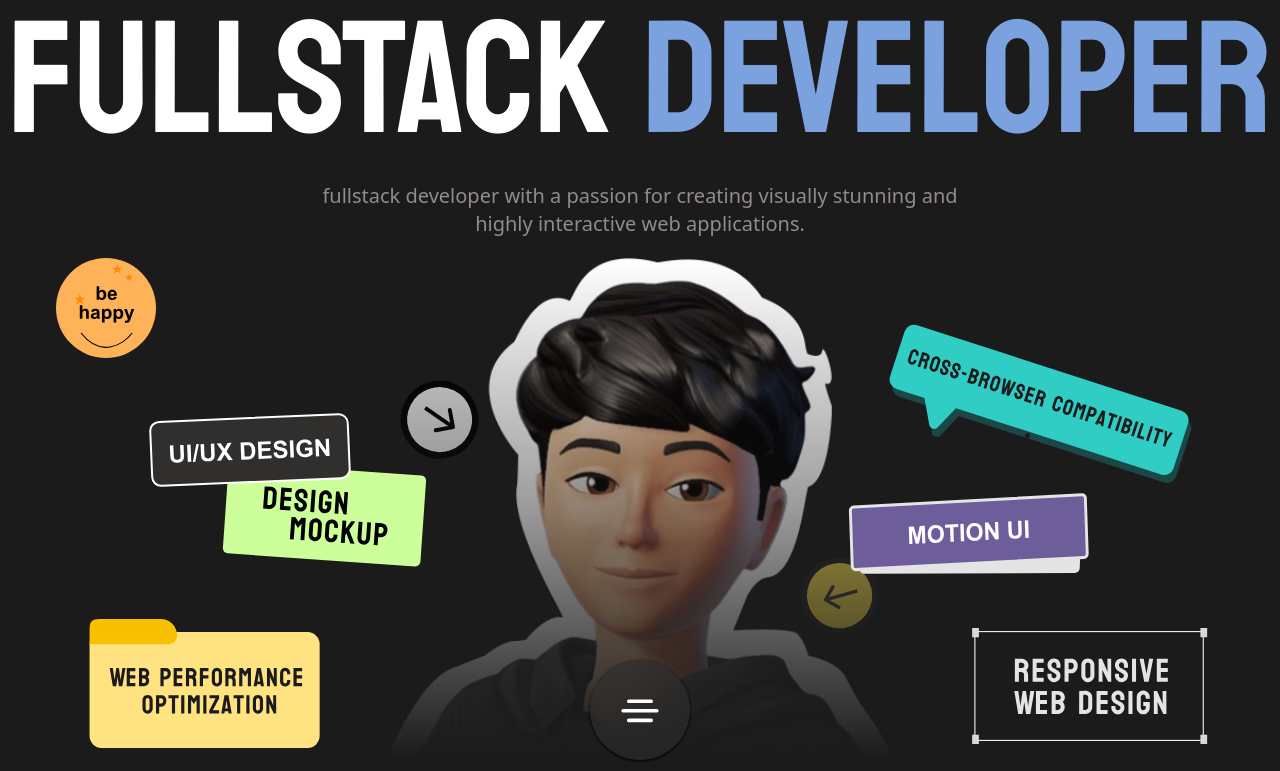
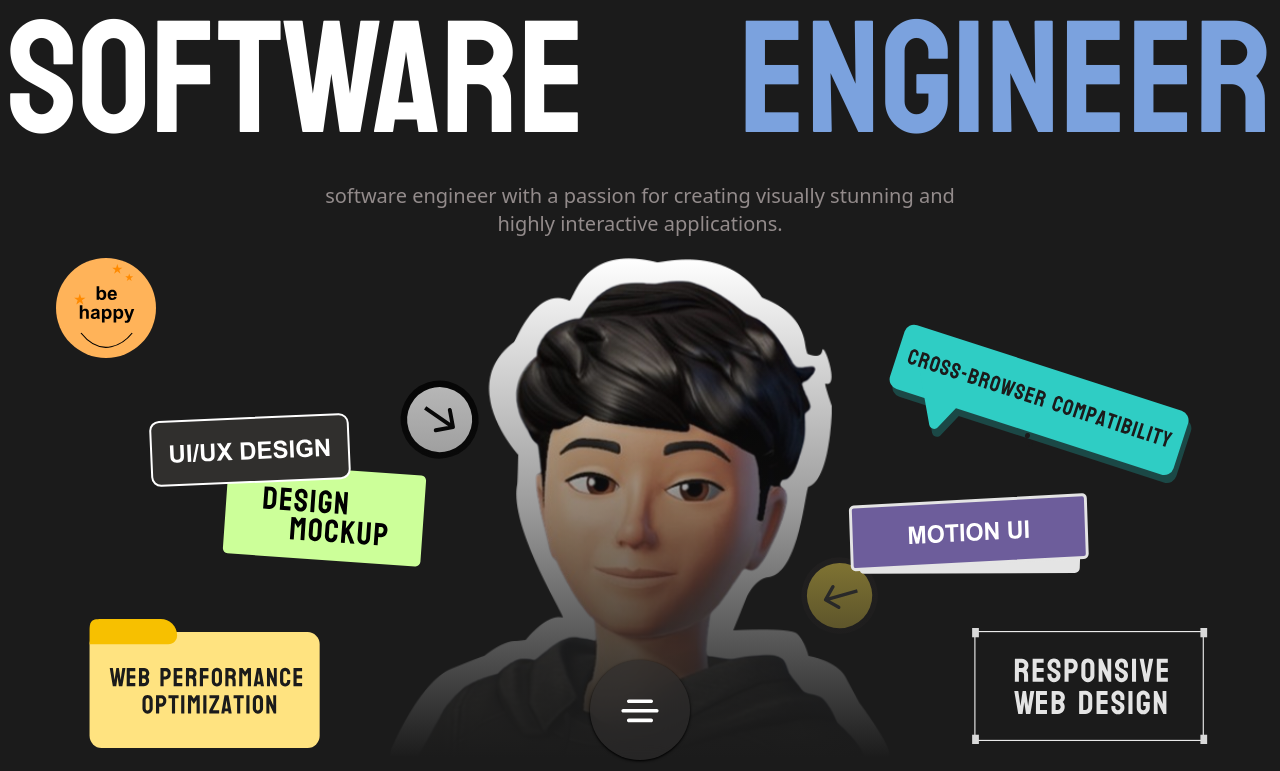
Before and after one commit to Candra0x6/Portfolio-Website, a React (Vite) app: page / in a window 1280 px wide. Shown: the top 771 px of the page. Built offline with nearby package versions, Linux system fonts and the light colour scheme.

Commit message:
change the heading 👌

```diff
--- a/src/app/home/page.tsx
+++ b/src/app/home/page.tsx
@@ -46,7 +46,7 @@ function Home() {
                 },
               }}
             >
-              FULLSTACK
+              SOFTWARE
             </motion.h1>
             <motion.h1
               initial={{ opacity: 0, translateX: 500 }}
@@ -65,7 +65,7 @@ function Home() {
               }}
               className="flex flex-col text-[#7BA2DE]"
             >
-              DEVELOPER
+              ENGINEER
             </motion.h1>
           </div>
           <motion.p
@@ -83,8 +83,8 @@ function Home() {
             }}
             className="font-sans text-[#968E8E] xl:text-xl lg:text-lg lg:w-[600px] xl:w-[660px] md:text-[2vw] md:w-[550px] text-[3vw] text-center -mt-5 mb-5"
           >
-            fullstack developer with a passion for creating visually stunning
-            and highly interactive web applications.
+            software engineer with a passion for creating visually stunning and
+            highly interactive applications.
           </motion.p>
         </div>
         {/* Image */}
```
